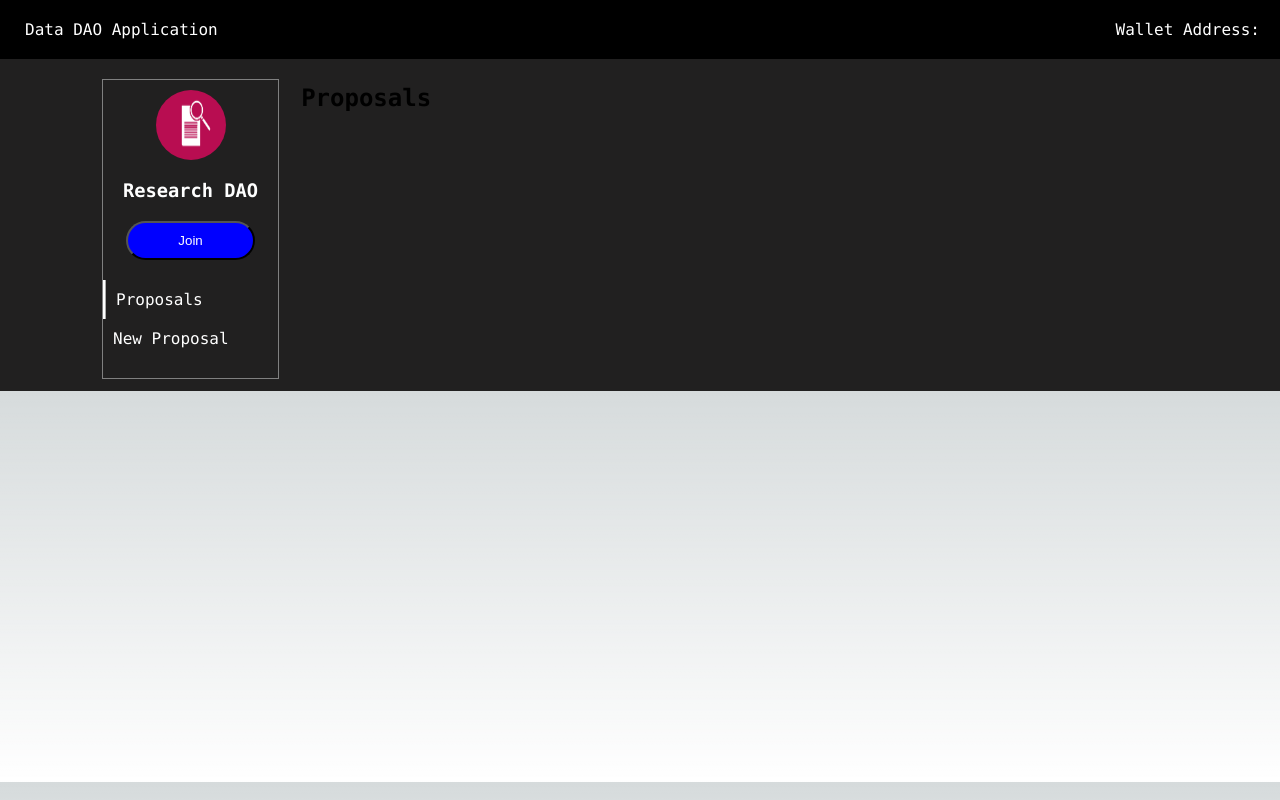
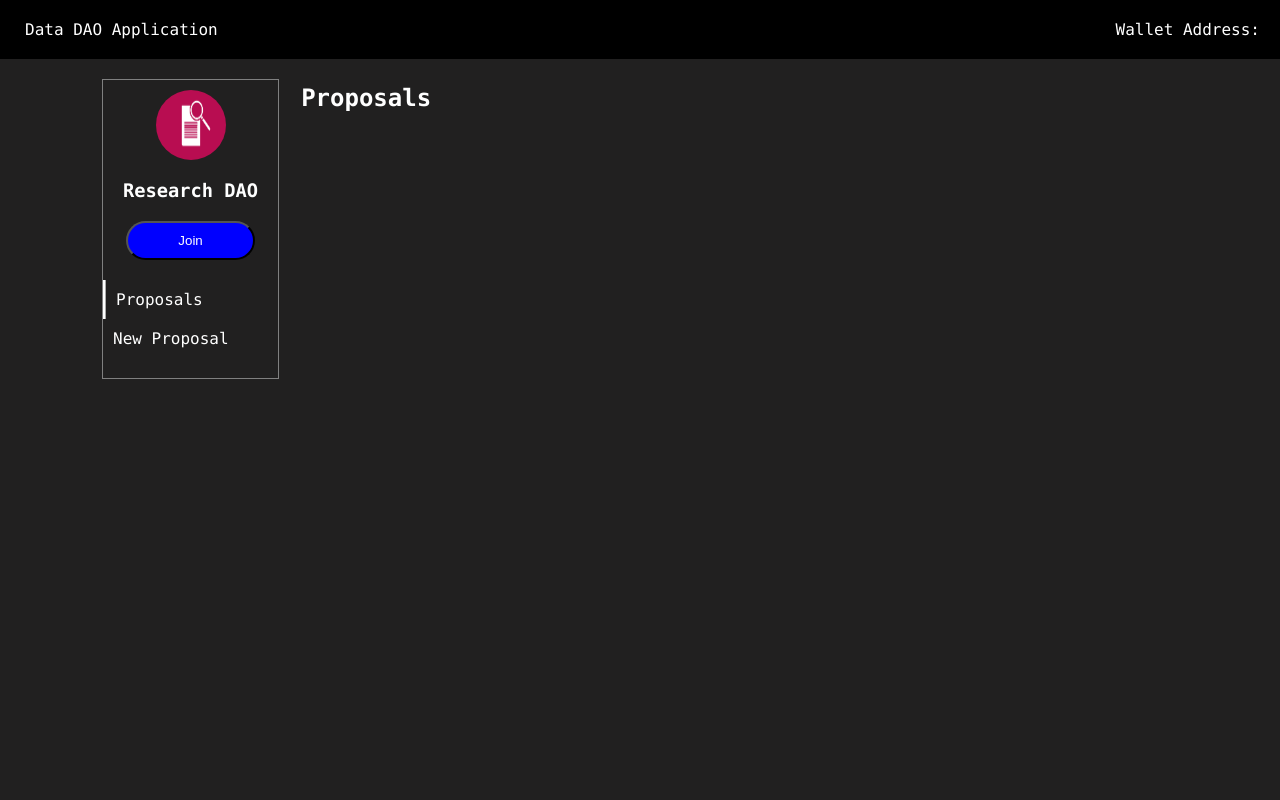
Before and after one commit to nigeltay/filecoin-quest-9, a Next.js app: page / in a window 1280 px wide. Built offline with nearby package versions, Linux system fonts and the light colour scheme.

Commit message:
Change function name and css

```diff
--- a/pages/index.tsx
+++ b/pages/index.tsx
@@ -318,7 +318,7 @@ export default function Home() {
     }
   }
 
-  async function listDataDao(proposal: ProposalDetails) {
+  async function listDatasetFromDAO(proposal: ProposalDetails) {
     if (parseInt(proposal.noOfYes) !== 2) {
       return alert("Proposal has not passed.");
     }
@@ -512,7 +512,7 @@ export default function Home() {
             {proposal.proposedBy.toLowerCase() === currentWalletAddress ? (
               <button
                 className={styles.yesBtn}
-                onClick={() => listDataDao(proposal)}
+                onClick={() => listDatasetFromDAO(proposal)}
               >
                 Confirm
               </button>
--- a/styles/Home.module.css
+++ b/styles/Home.module.css
@@ -29,6 +29,7 @@
   background-color: rgb(33, 32, 32);
   padding-bottom: 10px;
   min-width: 500px;
+  min-height: calc(100vh);
 }
 
 .topPanel {
@@ -91,6 +92,7 @@
   font-family: var(--font-mono);
   padding-left: 20px;
   padding-top: 25px;
+  color: white;
 }
 
 .normalHeader {
```
